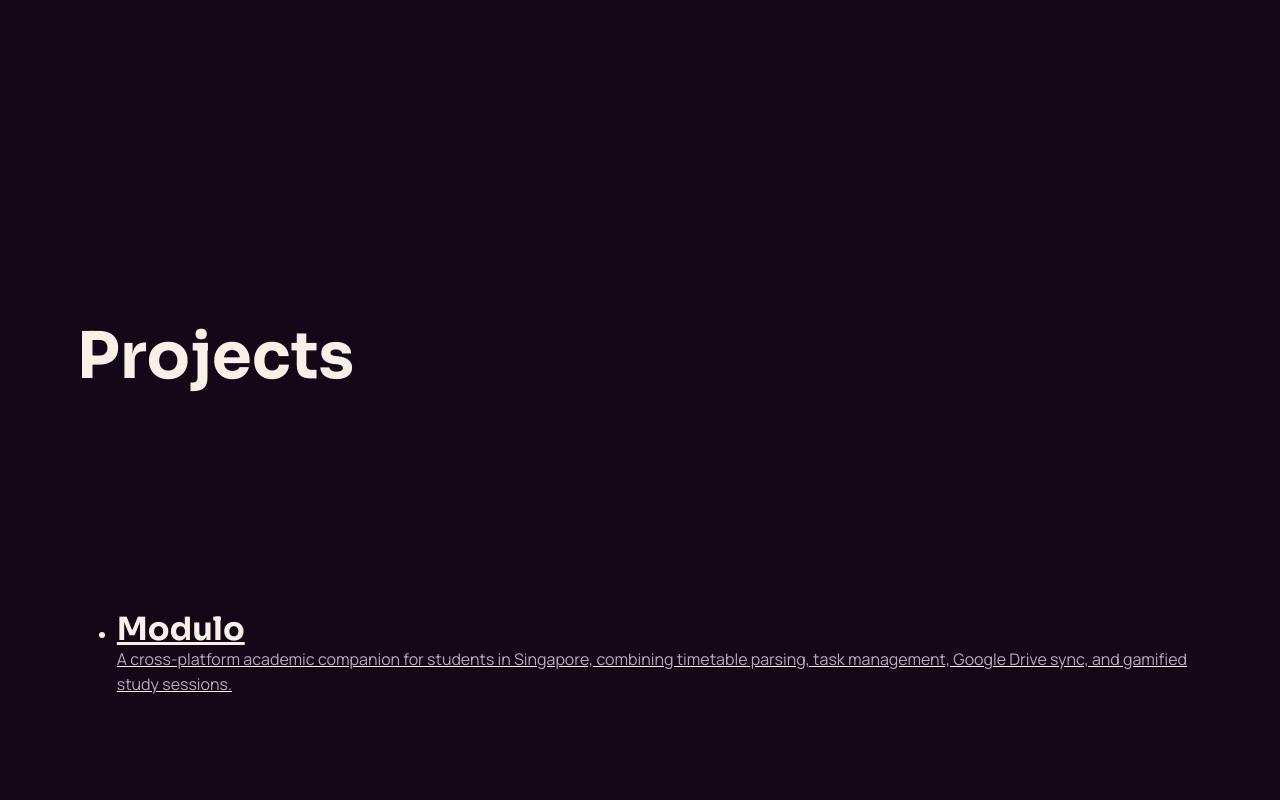
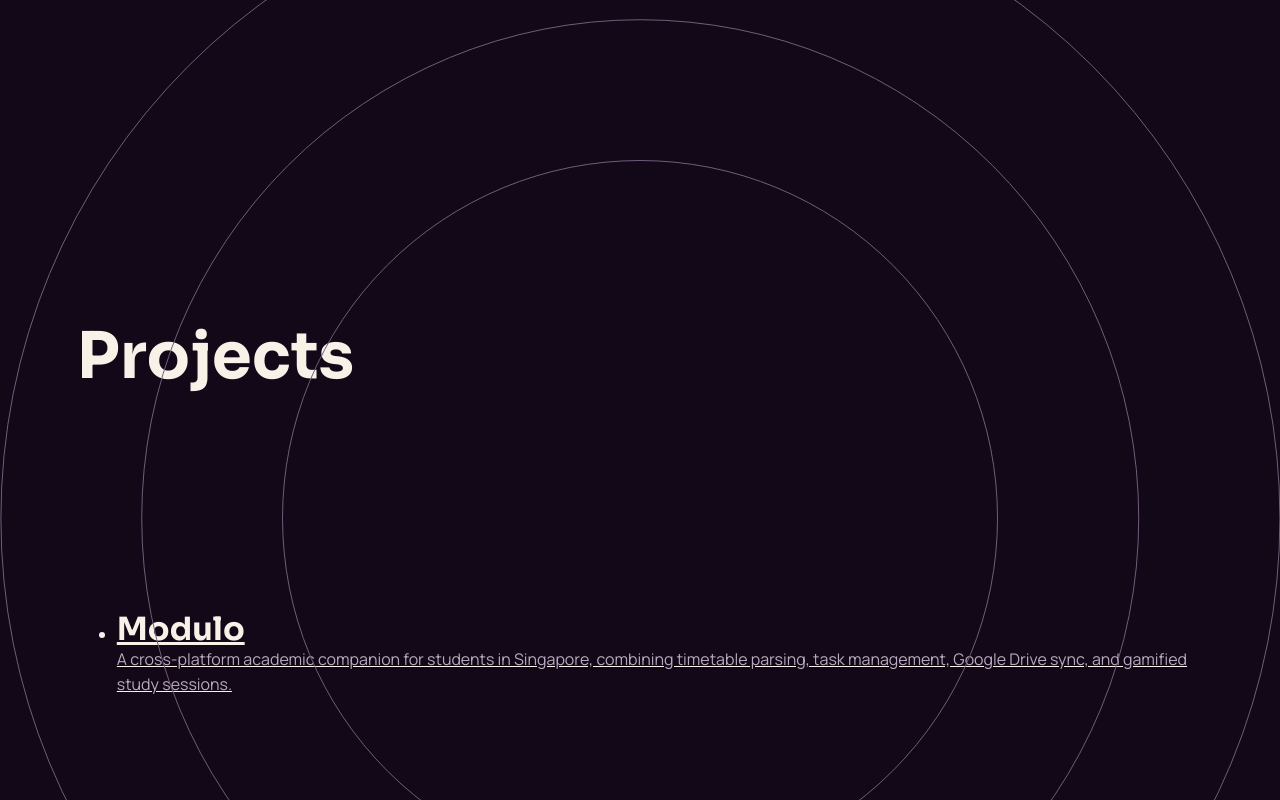
Before and after one commit to lingsongc/lingsongc.github.io, a React (Vite) app: page / in a window 1280 px wide. Shown: the part 5882-6682 px from the top of the page. Built offline with nearby package versions, Linux system fonts and the light colour scheme; a web font is replaced by a local one.

Commit message:
added basic project skeleton

```diff
--- a/src/App.tsx
+++ b/src/App.tsx
@@ -23,7 +23,7 @@ export default function App() {
                 <div className="section-static-container">
                     <Experience onActiveEventChange={setExperienceImage} />
                 </div>
-                <div className="section-transition-spacer" aria-hidden="true" />
+                <div id="experience-projects-transition" className="section-transition-spacer" aria-hidden="true" />
                 <div className="section-static-container"><Projects /></div>
                 <div className="section-transition-spacer" aria-hidden="true" />
                 <div className="section-static-container"><Skills /></div>
--- a/src/motion/useMainCircleScene.ts
+++ b/src/motion/useMainCircleScene.ts
@@ -18,8 +18,9 @@ export function useMainCircleScene(circleRef: RefObject<HTMLDivElement | null>)
         const homeSection = document.getElementById("home");
         const aboutSection = document.getElementById("about");
         const experienceSection = document.getElementById("experience");
+        const projectsSection = document.getElementById("projects");
         if (!homeImage || !aboutImage || !experienceImage || !experiencePanel
-            || !homeSection || !aboutSection || !experienceSection) return;
+            || !homeSection || !aboutSection || !experienceSection || !projectsSection) return;
 
         const reducedMotion = window.matchMedia("(prefers-reduced-motion: reduce)").matches;
         const aboutCircleSize = () => window.innerWidth <= 768
@@ -81,5 +82,21 @@ export function useMainCircleScene(circleRef: RefObject<HTMLDivElement | null>)
             }, 0)
             .to(aboutImage, { opacity: 0, duration: 0.2 }, 0)
             .to(experienceImage, { opacity: 1, duration: 0.2 }, 0.8);
+
+        gsap.timeline({
+            defaults: { ease: "none" },
+            scrollTrigger: {
+                trigger: "#experience-projects-transition",
+                start: () => sectionTransitionStart(experienceSection),
+                end: () => sectionTransitionEnd(projectsSection),
+                scrub: true,
+                invalidateOnRefresh: true,
+                onUpdate: (self) => {
+                    if (reducedMotion) self.animation?.progress(self.progress < 0.5 ? 0 : 1);
+                },
+            },
+        })
+            .to(circle, { top: "50%", left: "50%", duration: 1 }, 0)
+            .to(experienceImage, { opacity: 0, duration: 0.2 }, 0);
     }, []);
 }
--- a/src/sections/Projects.tsx
+++ b/src/sections/Projects.tsx
@@ -3,6 +3,11 @@ import { projects } from "../data/projects";
 export function Projects() {
     return (
         <section id="projects" className="project-container" aria-labelledby="project-title">
+            <div className="project-rings" aria-hidden="true">
+                <span className="project-ring project-ring-one" />
+                <span className="project-ring project-ring-two" />
+                <span className="project-ring project-ring-three" />
+            </div>
             <h2 id="project-title" className="project-title">Projects</h2>
             <ul className="project-list">
                 {projects.map((project, index) => (
--- a/src/style.css
+++ b/src/style.css
@@ -673,8 +673,37 @@ button {
 
 /* projects */
 
+.project-container {
+    --project-circle-size: min(38.4vw, 54.4vh);
+    --project-ring-gap: clamp(4rem, 11vw, 10rem);
+    --project-ring-step: calc(var(--project-ring-gap) + var(--project-ring-gap));
+
+    position: relative;
+}
+
+.project-rings,
+.project-ring {
+    position: absolute;
+    top: 50%;
+    left: 50%;
+    aspect-ratio: 1;
+    border-radius: 50%;
+    transform: translate(-50%, -50%);
+    pointer-events: none;
+}
+
+.project-rings { width: var(--project-circle-size); }
+.project-ring { border: 1px solid var(--colour-line); }
+.project-ring-one { width: calc(100% + var(--project-ring-step)); }
+.project-ring-two { width: calc(100% + var(--project-ring-step) + var(--project-ring-step)); }
+.project-ring-three { width: calc(100% + var(--project-ring-step) + var(--project-ring-step) + var(--project-ring-step)); }
+
 .project-number {
     font-family: var(--font-statement);
     font-size: clamp(3rem, 8vw, 7rem);
     line-height: 0.85;
 }
+
+@media (max-width: 48rem) {
+    .project-container { --project-circle-size: 57.6vw; }
+}
```
